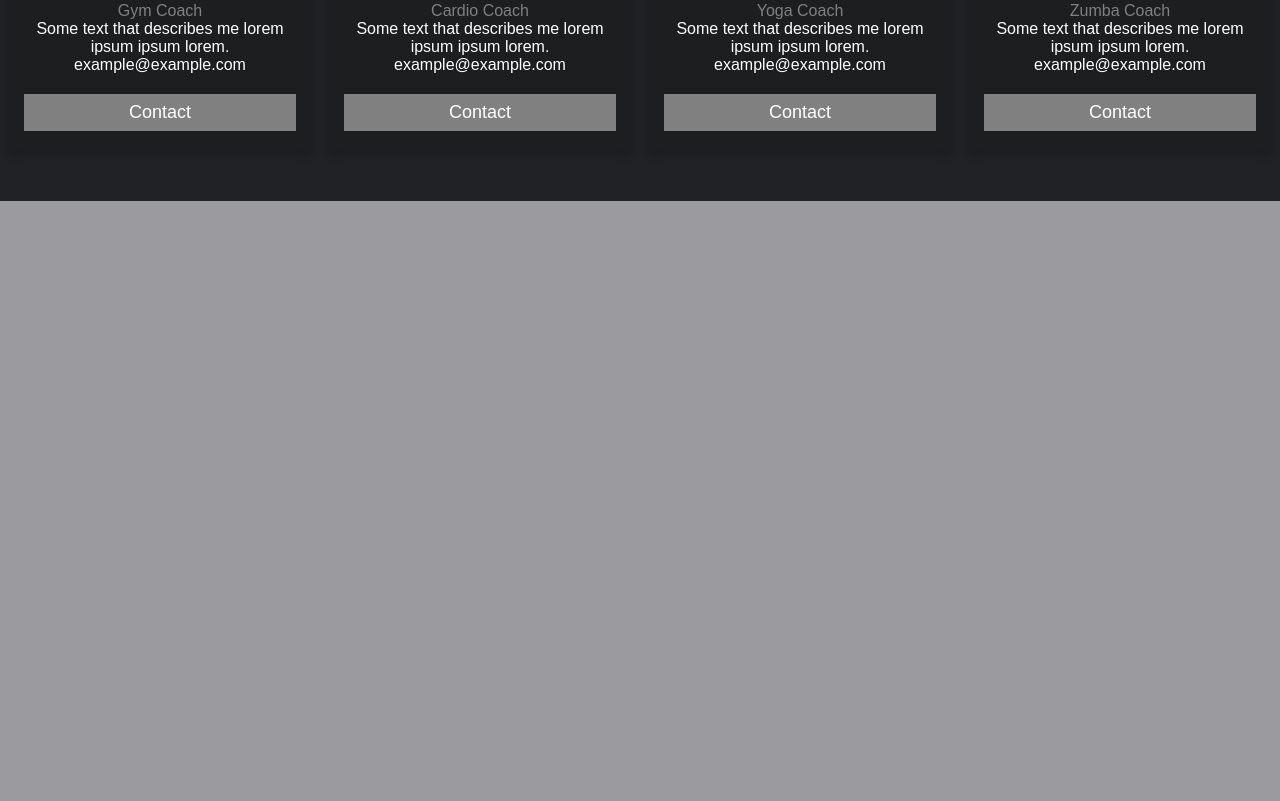
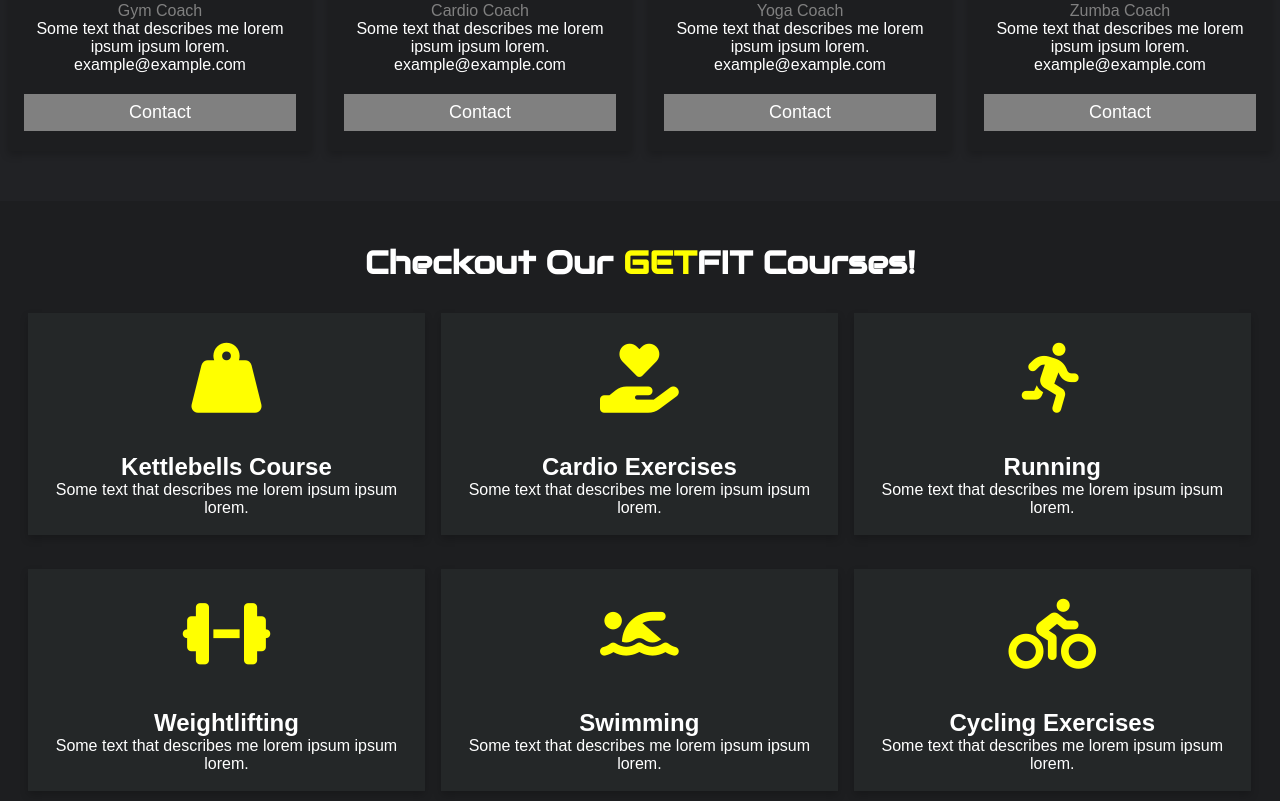
Before and after one commit to davidbolger37/Gym_Booking_System, a Flask app: page /index in a window 1280 px wide. Shown: the part 1884-2685 px from the top of the page. Before the commit the page ends 2085 px from the top, so only its background shows below. Run offline with Flask 3, Linux system fonts and the light colour scheme; parts of the project's set-up code (start-up, migrations or seed data) failed here and were passed over; some libraries are stand-ins or nearby versions.

Commit message:
Update index.html
Implement our courses section.

```diff
--- a/website/static/css/index.css
+++ b/website/static/css/index.css
@@ -415,8 +415,71 @@ background-color:yellow;
   color:yellow;
 }
 
+/*Our Courses Section*/
+.ourCourses {
+  background-color:#1d1e20;
+  width: 100%;
+  height:600px;
+  display: flex;
+  flex-wrap: wrap;
+  justify-content: center;
+  align-items: stretch;
+}
 
 
+.ourCourses .row{
+  width: 100%;
+  height:250px;
+  padding:20px;
+  display: flex;
+  flex-direction:row;
+}
+
+.ourCourses .column {
+  width: 33.3%;
+  height:230px;
+  padding: 4px 8px 4px 8px;
+  display: flex;
+  flex-direction: column;
+}
+
+.ourCourses .card {
+  display: flex;
+  flex-direction: column;
+  height: 100%;
+  background-color:#242728;
+  box-shadow: 0 4px 8px 0 rgba(0, 0, 0, 0.2);
+}
+
+.ourCourses .card:hover{
+background-color:yellow;
+}
+
+.ourCourses .card:hover h2,
+.ourCourses .card:hover p
+{
+  color: black;
+}
+
+.ourCourses .card:hover i{
+  font-size:100px;
+  color:black;
+  padding-bottom:20px;
+}
+
+.ourCourses .container {
+  padding: 0 16px;
+  text-align:center;
+  color:white;
+}
+
+.ourCourses i{
+  text-align:center;
+  font-size:70px;
+  padding-top:30px;
+  padding-bottom:40px;
+  color:yellow;
+}
 
 
 
--- a/website/templates/index.html
+++ b/website/templates/index.html
@@ -210,7 +210,76 @@
             </div>
         </div>
     </div>
+    <!-- Our Courses Section -->
+    <div class="ourCourses">
+         <h1 style="font-family:Audiowide, sans-serif;text-align:center;color:white;">
+        <br>Checkout Our <b style="color:yellow;">GET</b>FIT Courses!</h1>
+        <div class="row">
+            <div class="column">
+                <div class="card">
+                    <i class="fa-solid fa-weight-hanging"></i>
+                    <div class="container">
+                        <h2>Kettlebells Course</h2>
+                        <p>Some text that describes me lorem ipsum ipsum lorem.</p>
+                    </div>
+                </div>
+            </div>
 
+            <div class="column">
+                <div class="card">
+                    <i class="fa-solid fa-hand-holding-heart"></i>
+                    <div class="container">
+                        <h2>Cardio Exercises</h2>
+                        <p>Some text that describes me lorem ipsum ipsum lorem.</p>
+                    </div>
+                </div>
+            </div>
+
+            <div class="column">
+                <div class="card">
+                     <i class="fa-solid fa-person-running"></i>
+                    <div class="container">
+                        <h2>Running</h2>
+                        <p>Some text that describes me lorem ipsum ipsum lorem.</p>
+                    </div>
+                </div>
+            </div>
+
+        </div>
+        <div class="row">
+
+            <div class="column">
+                <div class="card">
+                    <i class="fa-solid fa-dumbbell"></i>
+                    <div class="container">
+                        <h2>Weightlifting</h2>
+                        <p>Some text that describes me lorem ipsum ipsum lorem.</p>
+                    </div>
+                </div>
+            </div>
+
+            <div class="column">
+                <div class="card">
+                    <i class="fa-solid fa-person-swimming"></i>
+                    <div class="container">
+                        <h2>Swimming</h2>
+                        <p>Some text that describes me lorem ipsum ipsum lorem.</p>
+                    </div>
+                </div>
+            </div>
+
+            <div class="column">
+                <div class="card">
+                    <i class="fa-solid fa-person-biking"></i>
+                    <div class="container">
+                        <h2>Cycling Exercises</h2>
+                        <p>Some text that describes me lorem ipsum ipsum lorem.</p>
+                    </div>
+                </div>
+            </div>
+
+        </div>
+    </div>
 
 
 </div>
```
